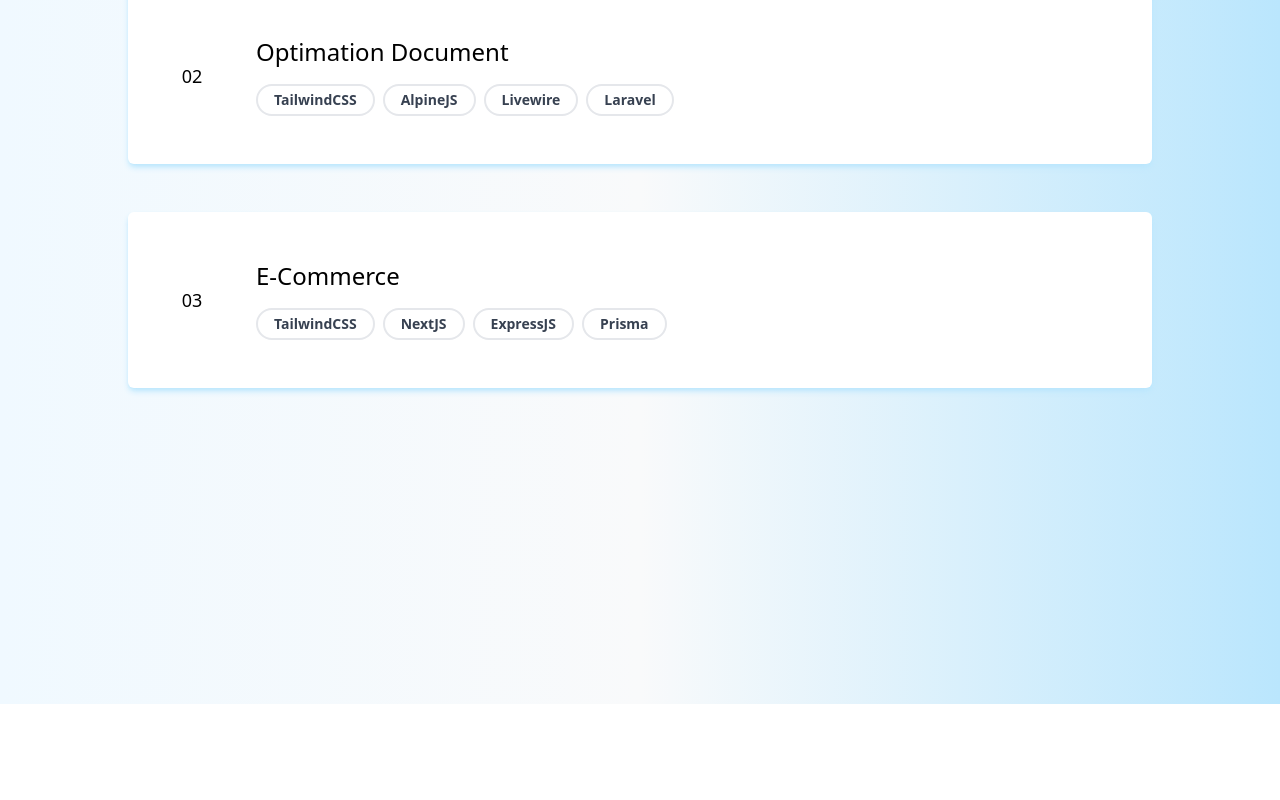
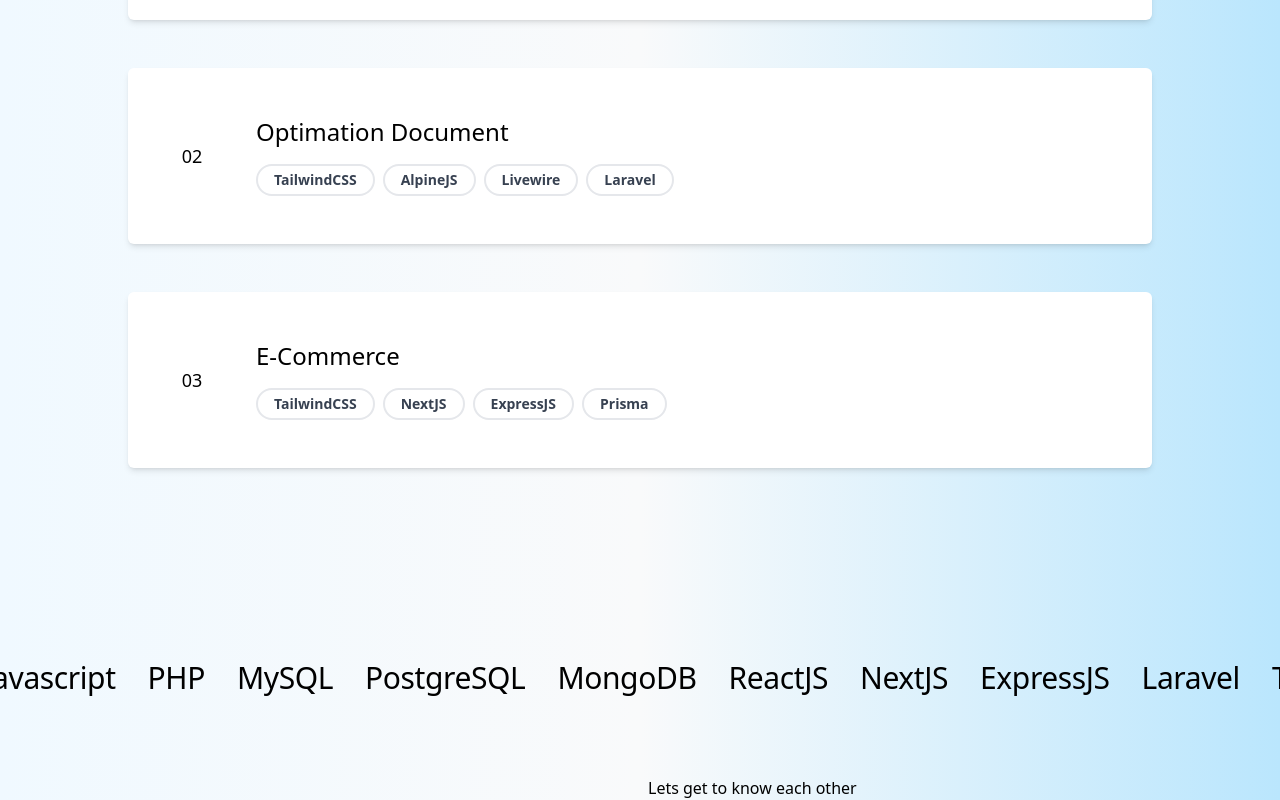
Before and after one commit to askholani/portofolio-1, a React (Vite) app: page / in a window 1280 px wide. Shown: the part 1004-1804 px from the top of the page. Before the commit the page ends 1708 px from the top, so only its background shows below. Built offline with nearby package versions, Linux system fonts and the light colour scheme.

Commit message:
text parallax updated

```diff
--- /dev/null
+++ b/src/component/Contact/Contact.jsx
@@ -0,0 +1,12 @@
+const Contact = () => {
+  return (
+    <section className='grid grid-cols-12 gap-x-4'>
+      <div className='col-span-6'></div>
+      <div className='col-span-6 flex flex-col gap-y-4'>
+        <span>Lets get to know each other</span>
+      </div>
+    </section>
+  )
+}
+
+export default Contact
--- /dev/null
+++ b/src/component/Parallax/TextParallax.jsx
@@ -0,0 +1,74 @@
+import { useRef } from 'react'
+import {
+  motion,
+  useScroll,
+  useSpring,
+  useTransform,
+  useMotionValue,
+  useVelocity,
+  useAnimationFrame,
+} from 'framer-motion'
+
+import { wrap } from 'framer-motion'
+
+const TextParallax = ({ children, baseVelocity }) => {
+  const baseX = useMotionValue(0)
+  const { scrollY } = useScroll()
+  const scrollVelocity = useVelocity(scrollY)
+  const smoothVelocity = useSpring(scrollVelocity, {
+    damping: 50,
+    stiffness: 400,
+  })
+  const velocityFactor = useTransform(smoothVelocity, [0, 1000], [0, 5], {
+    clamp: false,
+  })
+
+  /**
+   * This is a magic wrapping for the length of the text - you
+   * have to replace for wrapping that works for you or dynamically
+   * calculate
+   */
+  const x = useTransform(baseX, (v) => `${wrap(6, -36, v)}%`)
+
+  const directionFactor = useRef(1)
+  useAnimationFrame((t, delta) => {
+    let moveBy = directionFactor.current * baseVelocity * (delta / 1000)
+
+    /**
+     * This is what changes the direction of the scroll once we
+     * switch scrolling directions.
+     */
+
+    let value = parseFloat(x.current)
+    if (velocityFactor.get() < 0) {
+      directionFactor.current = -1
+    } else if (velocityFactor.get() > 0) {
+      directionFactor.current = 1
+    } else if (value < -35) {
+      directionFactor.current = -1
+    } else if (value > 5) {
+      directionFactor.current = 1
+    }
+
+    moveBy += directionFactor.current * moveBy * velocityFactor.get()
+
+    baseX.set(baseX.get() + moveBy)
+  })
+
+  return (
+    <div className='overflow-hidden tracking-tight leading-3 m-0 whitespace-nowrap flex flex-nowrap'>
+      {/* <motion.div></motion.div> */}
+      <motion.div
+        className='text-3xl flex whitespace-nowrap flex-nowrap'
+        style={{ x }}>
+        {children.map((val, key) => (
+          <span key={key} className='block mr-8'>
+            {val}
+          </span>
+        ))}
+      </motion.div>
+    </div>
+  )
+}
+
+export default TextParallax
--- a/src/component/Project/Project.jsx
+++ b/src/component/Project/Project.jsx
@@ -26,7 +26,7 @@
         opacity: opacityProgress,
         translateX: translateXProgress,
       }}>
-      <div className='grid grid-cols-12 group cursor-pointer py-12 rounded-md bg-white relative shadow-md shadow-sky-200 w-4/5'>
+      <div className='grid grid-cols-12 group cursor-pointer py-12 rounded-md bg-white relative shadow-md w-4/5'>
         <div className='col-span-6 flex items-center'>
           <div className='w-1/4 flex justify-center text-lg'>0{index + 1}</div>
           <div className='w-3/4 flex-col'>
--- a/src/component/Project/Projects.jsx
+++ b/src/component/Project/Projects.jsx
@@ -12,7 +12,7 @@
   const opacityProgress = useTransform(scrollYProgress, [0, 1], [0.1, 1])
 
   return (
-    <section ref={ref} className='relative z-10 h-[130vh] overflow-hidden'>
+    <section ref={ref} className='relative z-10 py-[10vh] overflow-hidden'>
       <div className='flex flex-col'>
         <motion.h1
           style={{ translateX, opacity: opacityProgress }}
--- /dev/null
+++ b/src/component/Skils/Skills.jsx
@@ -0,0 +1,27 @@
+import TextParallax from '../Parallax/TextParallax'
+
+const skills = [
+  'Javascript',
+  'PHP',
+  'MySQL',
+  'PostgreSQL',
+  'MongoDB',
+  'ReactJS',
+  'NextJS',
+  'ExpressJS',
+  'Laravel',
+  'TailwindCSS',
+  'Livewire',
+  'AlpineJS',
+  'CI/CD',
+]
+
+const Skills = () => {
+  return (
+    <section className='relative py-[10vh] flex flex-col'>
+      <TextParallax baseVelocity={-5}>{skills}</TextParallax>
+    </section>
+  )
+}
+
+export default Skills
--- a/src/pages/Home/Home.jsx
+++ b/src/pages/Home/Home.jsx
@@ -6,6 +6,8 @@
 import Projects from '../../component/Project/Projects'
 import About from '../../component/About/About'
 import Background from '../../component/Background/Background'
+import Skills from '../../component/Skils/Skills'
+import Contact from '../../component/Contact/Contact'
 
 const projects = [
   {
@@ -31,6 +33,8 @@
       <Background />
       <About image={myImage} />
       <Projects projectArr={projects} />
+      <Skills />
+      <Contact />
     </>
   )
 }
```
